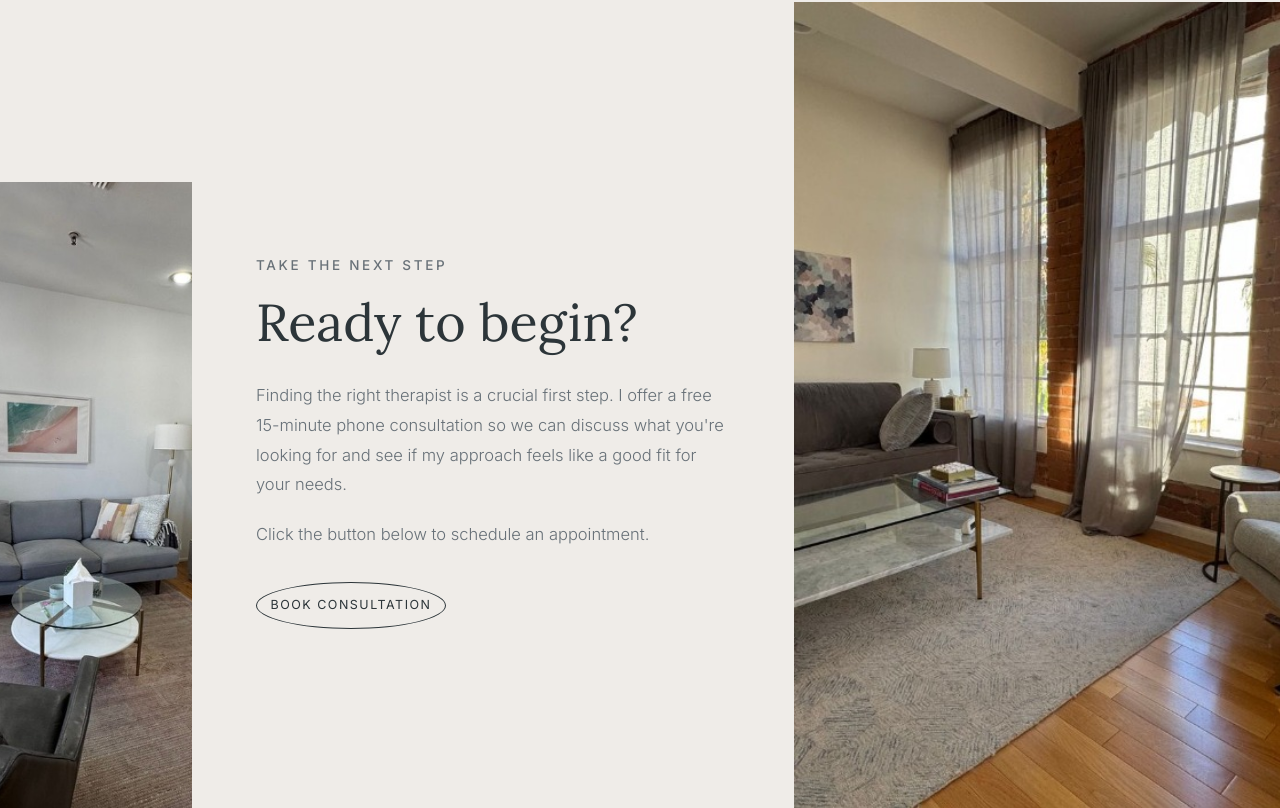
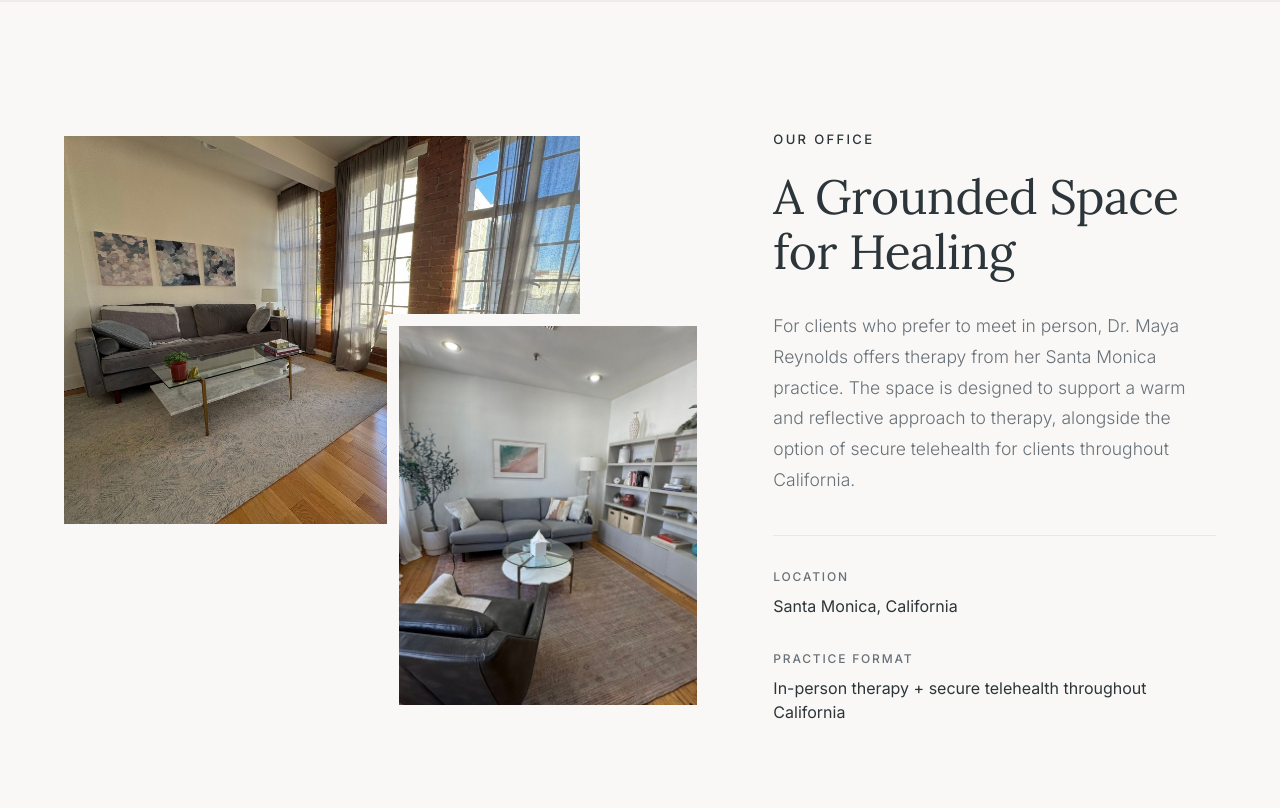
Before and after one commit to BishnuIIIT/Grow-My-Therapy, a Next.js app: page / in a window 1280 px wide. Shown: the part 3952-4760 px from the top of the page. Built offline with nearby package versions, Linux system fonts and the light colour scheme.

Commit message:
feat: add completely custom Our Office section reflecting Dr. Maya Reynolds' profile

```diff
--- a/src/app/page.tsx
+++ b/src/app/page.tsx
@@ -3,6 +3,7 @@ import Hero from "@/components/Hero";
 import HopeSection from "@/components/HopeSection"; // Intro/Philosophy
 import WhoWeHelp from "@/components/WhoWeHelp"; // Services
 import HowWeWork from "@/components/HowWeWork"; // About Maya
+import OfficeSection from "@/components/OfficeSection"; // Our Office
 import CTASection from "@/components/CTASection"; // Appointment CTA
 import AreasOfExpertise from "@/components/AreasOfExpertise"; // FAQ
 import ModalitiesGrid from "@/components/ModalitiesGrid"; // Contact
@@ -14,6 +15,7 @@ export default function Home() {
       <HopeSection />
       <WhoWeHelp />
       <HowWeWork />
+      <OfficeSection />
       <CTASection />
       <AreasOfExpertise />
       <ModalitiesGrid />
--- /dev/null
+++ b/src/components/OfficeSection.tsx
@@ -0,0 +1,96 @@
+import React from "react";
+import Image from "next/image";
+
+export default function OfficeSection() {
+  return (
+    <section className="relative w-full bg-main-bg py-16 sm:py-24 lg:py-32 overflow-hidden">
+      <div className="max-w-[1440px] xl:max-w-[1540px] mx-auto px-6 sm:px-10 lg:px-16">
+
+        <div className="grid grid-cols-1 lg:grid-cols-12 gap-12 lg:gap-16 items-center">
+
+          {/* Mobile Order: Text Top */}
+          <div className="order-1 lg:order-2 lg:col-span-5 flex flex-col justify-center">
+            <h4 className="font-sans text-[12px] sm:text-[13px] font-medium tracking-[0.18em] uppercase text-primary-text mb-4 lg:mb-5">
+              OUR OFFICE
+            </h4>
+            <h2 className="font-serif text-[36px] sm:text-[42px] lg:text-[48px] leading-[1.15] font-light text-primary-text tracking-[-0.01em] mb-6 lg:mb-8">
+              A Grounded Space for Healing
+            </h2>
+            <p className="font-body text-[15.5px] sm:text-[16.5px] lg:text-[17.5px] leading-[1.75] text-muted-text font-light mb-10">
+              For clients who prefer to meet in person, Dr. Maya Reynolds offers therapy from her Santa Monica practice. The space is designed to support a warm and reflective approach to therapy, alongside the option of secure telehealth for clients throughout California.
+            </p>
+
+            {/* Mobile Only: Images (stacked naturally between copy and details) */}
+            <div className="block lg:hidden w-full mb-10 space-y-6">
+              <div className="relative w-full aspect-[4/3] overflow-hidden bg-secondary-bg">
+                <Image
+                  src="/images/office-2.jpg"
+                  alt="A bright, welcoming therapy office with exposed brick walls, a comfortable grey sofa, a white chair, and abundant natural light."
+                  fill
+                  sizes="100vw"
+                  className="object-cover object-center"
+                />
+              </div>
+              <div className="relative w-full aspect-[4/3] overflow-hidden bg-secondary-bg">
+                <Image
+                  src="/images/office-1.jpg"
+                  alt="A warm, modern therapy room featuring curated bookshelves, a grey sofa, and a dark leather chair."
+                  fill
+                  sizes="100vw"
+                  className="object-cover object-center"
+                />
+              </div>
+            </div>
+
+            {/* Details */}
+            <div className="flex flex-col space-y-6 sm:space-y-8 border-t border-border-color pt-6 sm:pt-8">
+              <div>
+                <h4 className="font-sans text-[11px] sm:text-[12px] font-medium tracking-[0.15em] uppercase text-muted-text mb-2">
+                  LOCATION
+                </h4>
+                <p className="font-body text-[15px] sm:text-[16px] text-primary-text font-normal">
+                  Santa Monica, California
+                </p>
+              </div>
+              <div>
+                <h4 className="font-sans text-[11px] sm:text-[12px] font-medium tracking-[0.15em] uppercase text-muted-text mb-2">
+                  PRACTICE FORMAT
+                </h4>
+                <p className="font-body text-[15px] sm:text-[16px] text-primary-text font-normal">
+                  In-person therapy + secure telehealth throughout California
+                </p>
+              </div>
+            </div>
+          </div>
+
+          {/* Desktop Order: Editorial Overlapping Images Left */}
+          <div className="hidden lg:block order-2 lg:order-1 lg:col-span-7 relative">
+            <div className="relative w-full pt-[95%] xl:pt-[90%]">
+              {/* Primary Image */}
+              <div className="absolute top-0 left-0 w-[80%] aspect-[4/3] bg-secondary-bg overflow-hidden z-10">
+                <Image
+                  src="/images/office-2.jpg"
+                  alt="A bright, welcoming therapy office with exposed brick walls, a comfortable grey sofa, a white chair, and abundant natural light."
+                  fill
+                  sizes="(max-width: 1440px) 50vw, 800px"
+                  className="object-cover object-center"
+                />
+              </div>
+              {/* Secondary Image - Overlapping Bottom Right */}
+              <div className="absolute bottom-0 right-0 w-[50%] aspect-[4/5] bg-secondary-bg overflow-hidden z-20 border-[12px] border-main-bg">
+                <Image
+                  src="/images/office-1.jpg"
+                  alt="A warm, modern therapy room featuring curated bookshelves, a grey sofa, and a dark leather chair."
+                  fill
+                  sizes="(max-width: 1440px) 30vw, 500px"
+                  className="object-cover object-center"
+                />
+              </div>
+            </div>
+          </div>
+
+        </div>
+      </div>
+    </section>
+  );
+}
```
Also changed, not shown: public/images/office-1.jpg (added), public/images/office-2.jpg (added).
